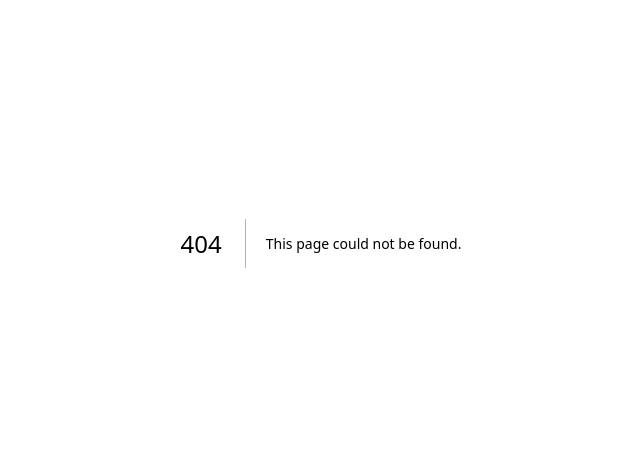
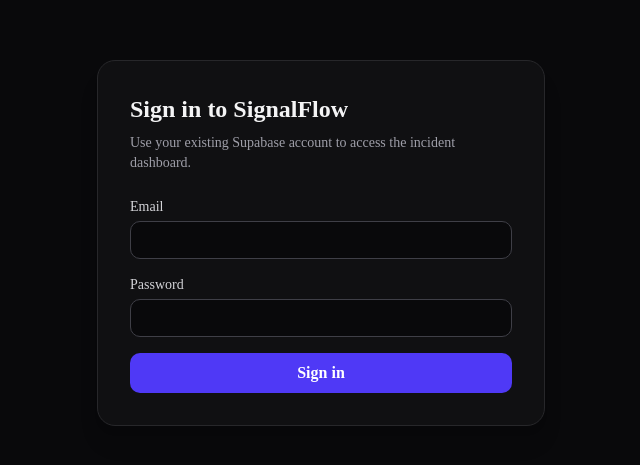
Before and after one commit to Ppoloju/AI-Attention-Layer-for-Alert-Management, a Next.js app in the folder frontend/: page /login in a window 1280 px wide. Before the commit this address had no page. Shown: the part 157-622 px from the top of the page, without its empty margins (319-959 px from the left). Built offline with nearby package versions, Linux system fonts and the light colour scheme; no server answers.

Commit message:
Add dashboard sign-in

```diff
--- /dev/null
+++ b/frontend/app/login/login-form.tsx
@@ -0,0 +1,74 @@
+'use client';
+
+import { FormEvent, useState } from 'react';
+import { useRouter } from 'next/navigation';
+import { createClient } from '../../utils/supabase/client';
+
+export default function LoginForm() {
+  const router = useRouter();
+  const [email, setEmail] = useState('');
+  const [password, setPassword] = useState('');
+  const [errorMessage, setErrorMessage] = useState<string | null>(null);
+  const [submitting, setSubmitting] = useState(false);
+
+  async function handleSubmit(event: FormEvent<HTMLFormElement>) {
+    event.preventDefault();
+    setErrorMessage(null);
+    setSubmitting(true);
+
+    try {
+      const supabase = createClient();
+      const { error } = await supabase.auth.signInWithPassword({ email, password });
+
+      if (error) {
+        setErrorMessage('Sign-in failed. Check your email and password.');
+        return;
+      }
+
+      router.replace('/');
+      router.refresh();
+    } catch (error) {
+      console.error('Supabase sign-in failed:', error);
+      setErrorMessage('Sign-in is temporarily unavailable.');
+    } finally {
+      setSubmitting(false);
+    }
+  }
+
+  return (
+    <form onSubmit={handleSubmit} className="mt-6 space-y-4">
+      <label className="block text-sm text-zinc-300">
+        Email
+        <input
+          type="email"
+          autoComplete="email"
+          required
+          value={email}
+          onChange={event => setEmail(event.target.value)}
+          className="mt-1 w-full rounded-lg border border-zinc-700 bg-zinc-950 px-3 py-2 text-zinc-100"
+        />
+      </label>
+      <label className="block text-sm text-zinc-300">
+        Password
+        <input
+          type="password"
+          autoComplete="current-password"
+          required
+          value={password}
+          onChange={event => setPassword(event.target.value)}
+          className="mt-1 w-full rounded-lg border border-zinc-700 bg-zinc-950 px-3 py-2 text-zinc-100"
+        />
+      </label>
+      {errorMessage && (
+        <p role="alert" className="text-sm text-red-400">{errorMessage}</p>
+      )}
+      <button
+        type="submit"
+        disabled={submitting}
+        className="w-full rounded-lg bg-indigo-600 px-4 py-2 font-semibold text-white hover:bg-indigo-500 disabled:cursor-wait disabled:opacity-60"
+      >
+        {submitting ? 'Signing in…' : 'Sign in'}
+      </button>
+    </form>
+  );
+}
--- /dev/null
+++ b/frontend/app/login/page.tsx
@@ -0,0 +1,28 @@
+import LoginForm from './login-form';
+
+export default function LoginPage() {
+  const configured = Boolean(
+    process.env.NEXT_PUBLIC_SUPABASE_URL &&
+    (process.env.NEXT_PUBLIC_SUPABASE_PUBLISHABLE_KEY ||
+      process.env.NEXT_PUBLIC_SUPABASE_ANON_KEY)
+  );
+
+  return (
+    <main className="flex min-h-screen items-center justify-center bg-zinc-950 px-6 text-zinc-100">
+      <section className="w-full max-w-md rounded-2xl border border-zinc-800 bg-zinc-900/50 p-8 shadow-xl">
+        <h1 className="text-2xl font-bold">Sign in to SignalFlow</h1>
+        <p className="mt-2 text-sm text-zinc-400">
+          Use your existing Supabase account to access the incident dashboard.
+        </p>
+        {configured ? (
+          <LoginForm />
+        ) : (
+          <p role="alert" className="mt-6 rounded-lg border border-amber-500/30 bg-amber-500/10 p-4 text-sm text-amber-200">
+            Supabase sign-in is not configured. Set NEXT_PUBLIC_SUPABASE_URL and
+            NEXT_PUBLIC_SUPABASE_PUBLISHABLE_KEY to enable dashboard authentication.
+          </p>
+        )}
+      </section>
+    </main>
+  );
+}
--- a/frontend/app/page.tsx
+++ b/frontend/app/page.tsx
@@ -1,11 +1,13 @@
 'use client';
 
-import { useEffect, useState, useCallback } from 'react';
+import { useEffect, useState, useCallback, useRef } from 'react';
+import { useRouter } from 'next/navigation';
 import {
   Bell, ShieldAlert, CheckCircle2, AlertOctagon, HelpCircle,
   Search, X, RefreshCw, Filter, Shield
 } from 'lucide-react';
 import SignalAlertCard from '../components/SignalAlertCard';
+import { createClient as createSupabaseClient } from '../utils/supabase/client';
 
 // ─── Types ───────────────────────────────────────────────────────────────────
 
@@ -57,6 +59,7 @@
 }
 
 export default function Dashboard() {
+  const router = useRouter();
   const [signals, setSignals] = useState<Signal[]>([]);
   const [stats, setStats] = useState<Stats>({
     totalEvents: 0,
@@ -83,10 +86,19 @@
   const [selectedSignalId, setSelectedSignalId] = useState<string | null>(null);
   const [drawerSignal, setDrawerSignal] = useState<Signal | null>(null);
   const [drawerLoading, setDrawerLoading] = useState(false);
+  const isFetchingRef = useRef(false);
+  const hasSupabaseAuth = Boolean(
+    process.env.NEXT_PUBLIC_SUPABASE_URL &&
+    (process.env.NEXT_PUBLIC_SUPABASE_PUBLISHABLE_KEY ||
+      process.env.NEXT_PUBLIC_SUPABASE_ANON_KEY)
+  );
 
   // ─── Fetching Data ──────────────────────────────────────────────────────────
 
   const fetchData = useCallback(async () => {
+    if (isFetchingRef.current) return;
+
+    isFetchingRef.current = true;
     setRefreshing(true);
     try {
       const [signalsRes, statsRes] = await Promise.all([
@@ -112,6 +124,7 @@
       console.error(err);
       setError(err instanceof Error ? err.message : 'An error occurred while loading data.');
     } finally {
+      isFetchingRef.current = false;
       setLoading(false);
       setRefreshing(false);
     }
@@ -211,6 +224,18 @@
           resolvedSignals: isResolvedNow ? prev.resolvedSignals + 1 : prev.resolvedSignals - 1,
           openSignals: isResolvedNow ? prev.openSignals - 1 : prev.openSignals + 1,
         };
+
+        const handleSignOut = async () => {
+          try {
+            const { error } = await createSupabaseClient().auth.signOut();
+            if (error) throw error;
+            router.replace('/login');
+            router.refresh();
+          } catch {
+            console.error('Unable to sign out of Supabase.');
+            setActionError('Unable to sign out. Please try again.');
+          }
+        };
       });
 
       // Fetch fresh data in background to ensure sync
@@ -269,6 +294,14 @@
               <span className="h-2 w-2 rounded-full bg-emerald-400" />
               Auto-refresh · 10s
             </span>
+            {hasSupabaseAuth && (
+              <button
+                onClick={handleSignOut}
+                className="rounded-lg border border-zinc-800 bg-zinc-900 px-3 py-1.5 text-zinc-300 transition-colors hover:bg-zinc-800"
+              >
+                Sign out
+              </button>
+            )}
           </div>
         </div>
       </nav>
```
